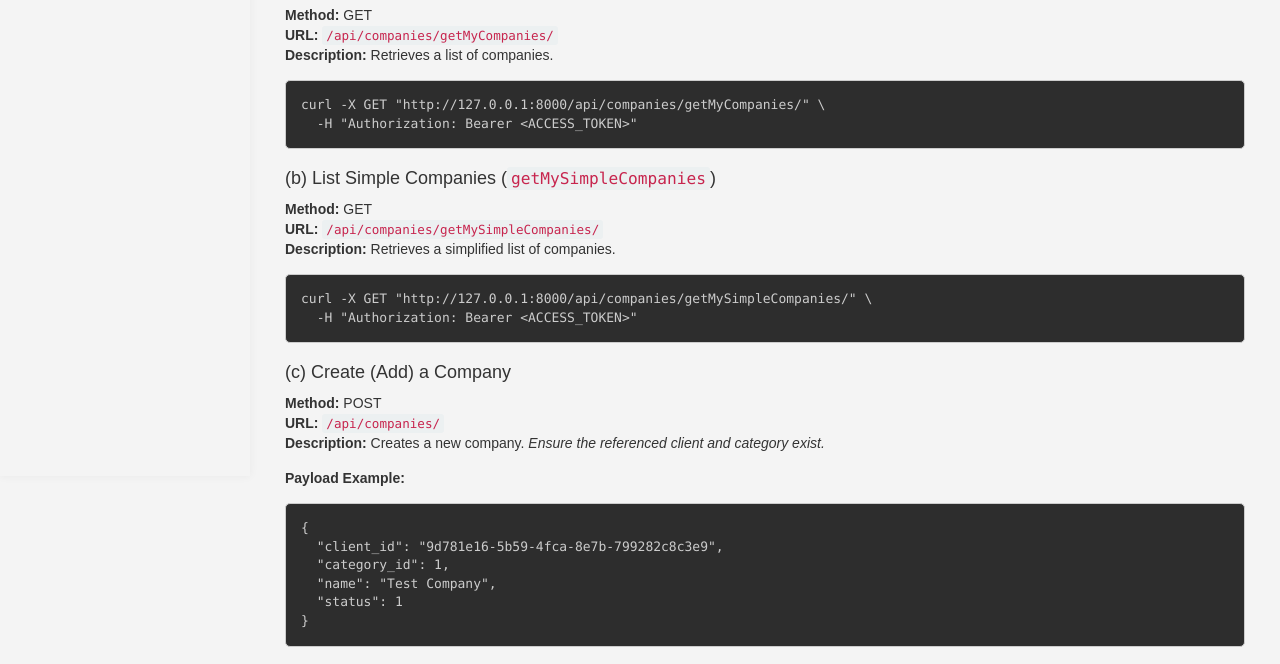
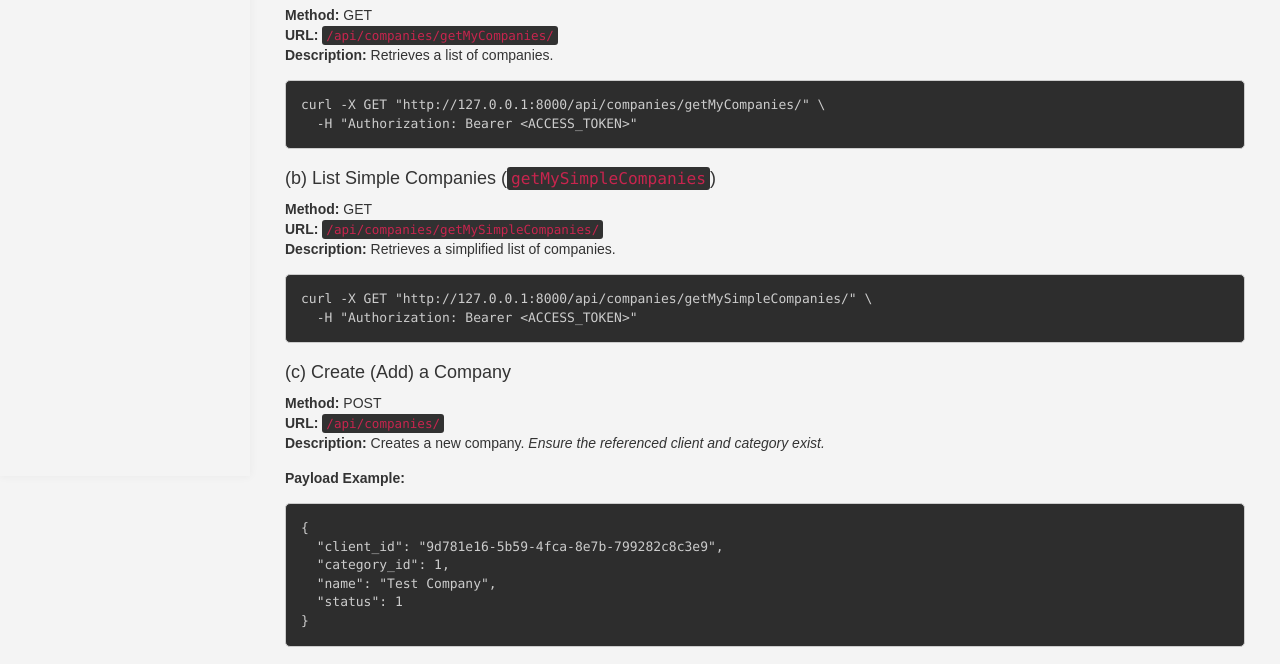
Before and after one commit to Qbest-eg/.github.io, a plain HTML site: page index.html in a window 1280 px wide. Shown: the part 344-1008 px from the top of the page. Drawn offline with nearby package versions, Linux system fonts and the light colour scheme.

Commit message:
Update index.html

```diff
--- a/index.html
+++ b/index.html
@@ -108,7 +108,7 @@
       margin-bottom: 15px;
     }
     code {
-      background: #ecf0f1;
+      background: #313131;
       padding: 2px 4px;
       border-radius: 3px;
       font-size: 90%;
```
